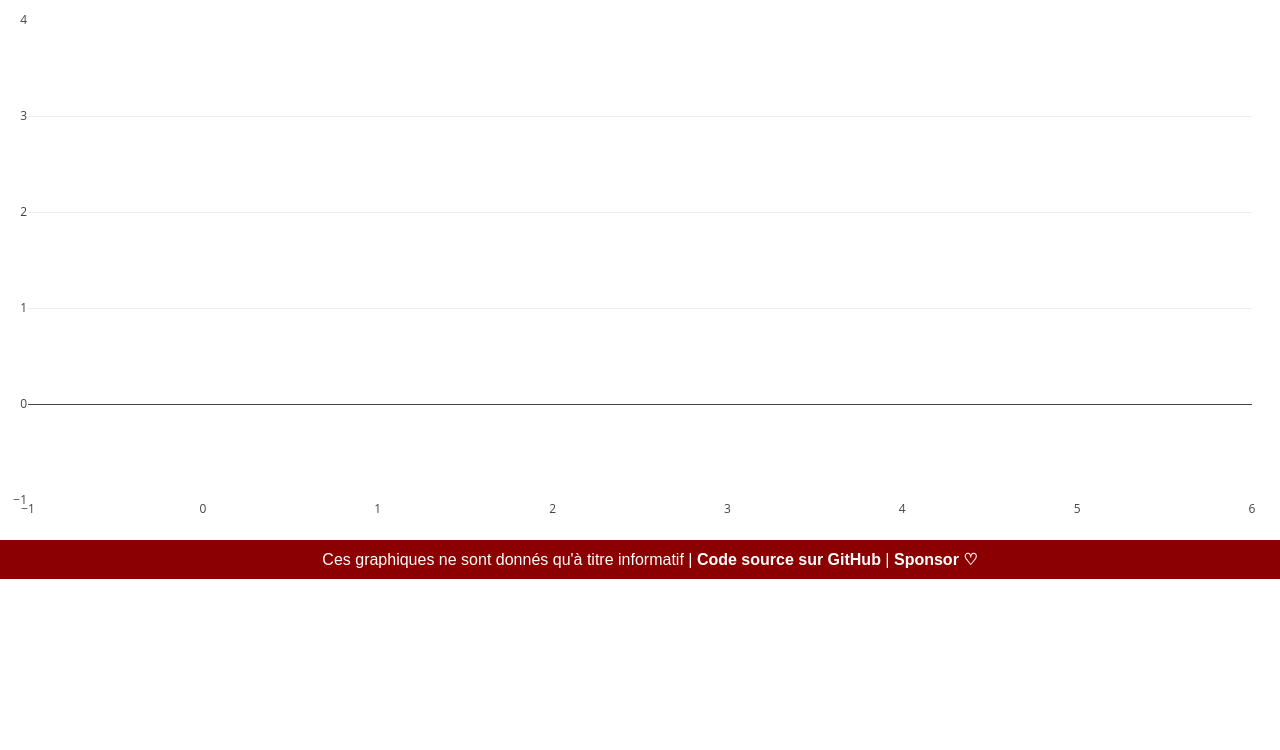
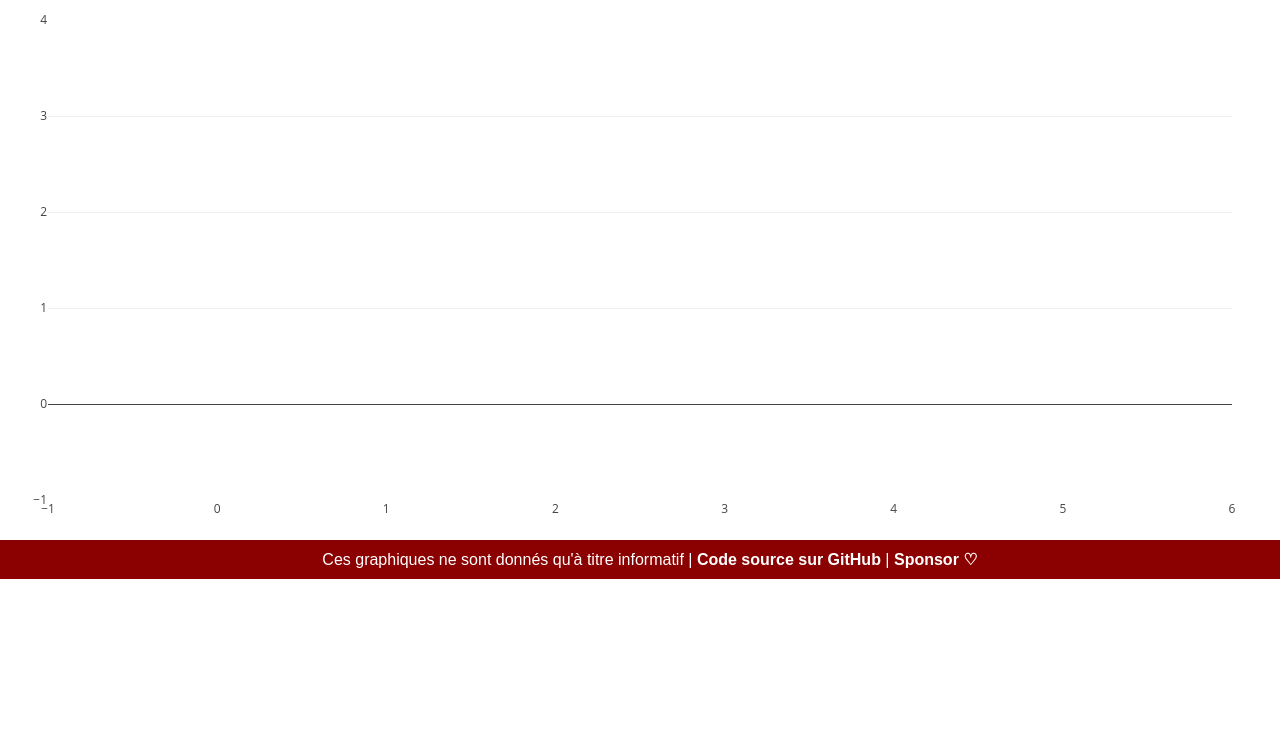
Before and after one commit to matteli/na-radar, a Flask app: page / in a window 1280 px wide. Shown: the part 221-971 px from the top of the page. Run offline with Flask 2, Linux system fonts and the light colour scheme; data that the repository does not hold is empty; parts of the project's set-up code (start-up, migrations or seed data) failed here and were passed over; some libraries are stand-ins or nearby versions.

Commit message:
minor change on diplay y axis

```diff
--- a/na_visualize/templates/dash.html
+++ b/na_visualize/templates/dash.html
@@ -101,7 +101,7 @@
       var layout = {
         barmode: "stack",
         height: 600,
-        margin: { l: 20, r: 20, b: 100, t: 20 },
+        margin: { l: 40, r: 40, b: 100, t: 20 },
         legend: {
           x: 1,
           xanchor: "right",
```
